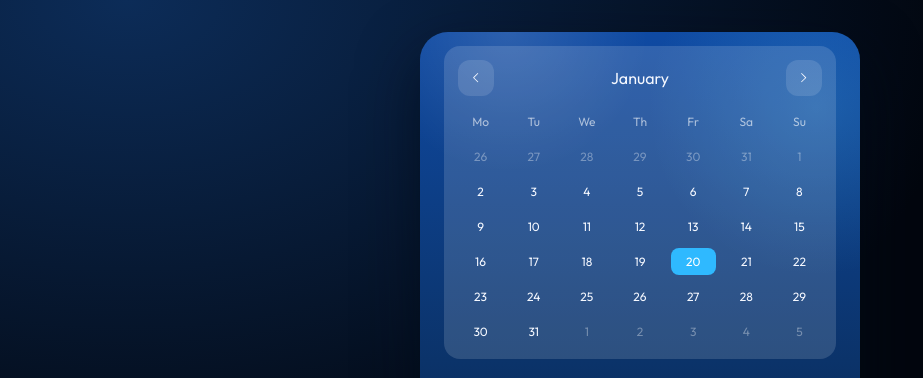
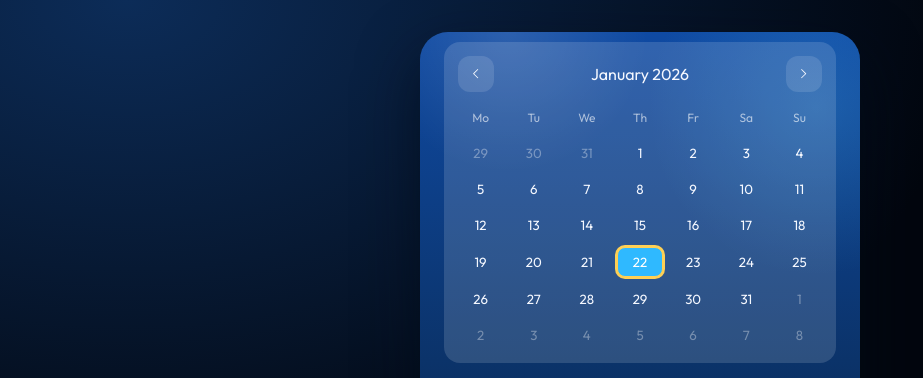
Before and after one commit to danielatorresalmeida/To-Do-List-App, a React (Vite) app: page /#/calendar in a window 1280 px wide. Shown: the top 378 px of the page, without its empty margins (0-923 px from the left). Built offline with nearby package versions, Linux system fonts and the light colour scheme; no server answers.

Commit message:
Make calendar dynamic + highlight today separately
Build calendar grid from real dates with month navigation and selectable days
Keep selected day highlighted while adding a distinct “today” marker
Update calendar task date when a day is selected

```diff
--- a/src/screens/Calendar.tsx
+++ b/src/screens/Calendar.tsx
@@ -8,55 +8,14 @@ import {
   listCalendarEvents,
   type GoogleCalendarEvent
 } from "../services/googleCalendar";
-import { addTask, createTask, loadTasks } from "../services/tasks";
+import { addTask, createTask, formatDate, loadTasks } from "../services/tasks";
 import { buildCalendarEventPayload } from "../services/taskSync";
 
 const Calendar: React.FC = () => {
   const days = ["Mo", "Tu", "We", "Th", "Fr", "Sa", "Su"];
-  const dates = [
-    { label: "26", muted: true },
-    { label: "27", muted: true },
-    { label: "28", muted: true },
-    { label: "29", muted: true },
-    { label: "30", muted: true },
-    { label: "31", muted: true },
-    { label: "1", muted: true },
-    { label: "2" },
-    { label: "3" },
-    { label: "4" },
-    { label: "5" },
-    { label: "6" },
-    { label: "7" },
-    { label: "8" },
-    { label: "9" },
-    { label: "10" },
-    { label: "11" },
-    { label: "12" },
-    { label: "13" },
-    { label: "14" },
-    { label: "15" },
-    { label: "16" },
-    { label: "17" },
-    { label: "18" },
-    { label: "19" },
-    { label: "20", active: true },
-    { label: "21" },
-    { label: "22" },
-    { label: "23" },
-    { label: "24" },
-    { label: "25" },
-    { label: "26" },
-    { label: "27" },
-    { label: "28" },
-    { label: "29" },
-    { label: "30" },
-    { label: "31" },
-    { label: "1", muted: true },
-    { label: "2", muted: true },
-    { label: "3", muted: true },
-    { label: "4", muted: true },
-    { label: "5", muted: true }
-  ];
+  const today = new Date();
+  const [currentMonth, setCurrentMonth] = useState(new Date(today.getFullYear(), today.getMonth(), 1));
+  const [selectedDate, setSelectedDate] = useState<Date>(today);
   const [calendarConnected, setCalendarConnected] = useState(false);
   const [events, setEvents] = useState<GoogleCalendarEvent[]>([]);
   const [status, setStatus] = useState<{ tone: "success" | "error"; message: string } | null>(null);
@@ -64,11 +23,7 @@ const Calendar: React.FC = () => {
   const [isSyncing, setIsSyncing] = useState(false);
   const [isCreating, setIsCreating] = useState(false);
   const [taskTitle, setTaskTitle] = useState("");
-  const [taskDate, setTaskDate] = useState(() => {
-    const today = new Date();
-    const pad = (value: number) => String(value).padStart(2, "0");
-    return `${today.getFullYear()}-${pad(today.getMonth() + 1)}-${pad(today.getDate())}`;
-  });
+  const [taskDate, setTaskDate] = useState(() => formatDate(today));
   const [taskTime, setTaskTime] = useState("09:00");
 
   useEffect(() => {
@@ -166,6 +121,56 @@ const Calendar: React.FC = () => {
     }
   };
 
+  const isSameDay = (left: Date, right: Date) =>
+    left.getFullYear() === right.getFullYear() &&
+    left.getMonth() === right.getMonth() &&
+    left.getDate() === right.getDate();
+
+  const getMonthLabel = (date: Date) =>
+    new Intl.DateTimeFormat("en-US", { month: "long", year: "numeric" }).format(date);
+
+  const getDaysInMonth = (date: Date) =>
+    new Date(date.getFullYear(), date.getMonth() + 1, 0).getDate();
+
+  const clampDay = (date: Date, day: number) => {
+    const max = getDaysInMonth(date);
+    return Math.min(day, max);
+  };
+
+  const changeMonth = (delta: number) => {
+    const nextMonth = new Date(currentMonth.getFullYear(), currentMonth.getMonth() + delta, 1);
+    const nextSelected = new Date(
+      nextMonth.getFullYear(),
+      nextMonth.getMonth(),
+      clampDay(nextMonth, selectedDate.getDate())
+    );
+    setCurrentMonth(nextMonth);
+    setSelectedDate(nextSelected);
+    setTaskDate(formatDate(nextSelected));
+  };
+
+  const buildCalendarGrid = () => {
+    const firstDay = new Date(currentMonth.getFullYear(), currentMonth.getMonth(), 1);
+    const startOffset = (firstDay.getDay() + 6) % 7;
+    const gridStart = new Date(firstDay);
+    gridStart.setDate(firstDay.getDate() - startOffset);
+
+    return Array.from({ length: 42 }).map((_, index) => {
+      const date = new Date(gridStart);
+      date.setDate(gridStart.getDate() + index);
+      const muted = date.getMonth() !== currentMonth.getMonth();
+      return {
+        date,
+        label: date.getDate(),
+        muted,
+        active: isSameDay(date, selectedDate),
+        today: isSameDay(date, today)
+      };
+    });
+  };
+
+  const calendarDates = buildCalendarGrid();
+
   const handleCreateEvent = async () => {
     if (!calendarConnected) {
       setStatus({ tone: "error", message: "Connect Google Calendar before adding events." });
@@ -237,11 +242,11 @@ const Calendar: React.FC = () => {
 
       <div className="calendar-card">
         <div className="calendar-nav">
-          <button type="button" className="icon-link" aria-label="Previous month">
+          <button type="button" className="icon-link" aria-label="Previous month" onClick={() => changeMonth(-1)}>
             <HiChevronLeft />
           </button>
-          <span>January</span>
-          <button type="button" className="icon-link" aria-label="Next month">
+          <span>{getMonthLabel(currentMonth)}</span>
+          <button type="button" className="icon-link" aria-label="Next month" onClick={() => changeMonth(1)}>
             <HiChevronRight />
           </button>
         </div>
@@ -251,15 +256,24 @@ const Calendar: React.FC = () => {
               {day}
             </span>
           ))}
-          {dates.map((date, index) => (
-            <span
-              key={`${date.label}-${index}`}
+          {calendarDates.map((date) => (
+            <button
+              key={date.date.toISOString()}
+              type="button"
               className={`calendar-day${date.muted ? " calendar-day--muted" : ""}${
                 date.active ? " calendar-day--active" : ""
-              }`}
+              }${date.today ? " calendar-day--today" : ""}`}
+              onClick={() => {
+                setSelectedDate(date.date);
+                setTaskDate(formatDate(date.date));
+                if (date.muted) {
+                  setCurrentMonth(new Date(date.date.getFullYear(), date.date.getMonth(), 1));
+                }
+              }}
+              aria-pressed={date.active}
             >
               {date.label}
-            </span>
+            </button>
           ))}
         </div>
       </div>
--- a/src/styles/styles.css
+++ b/src/styles/styles.css
@@ -224,12 +224,18 @@ textarea::placeholder {
   margin-top: auto;
   display: flex;
   align-items: center;
-  justify-content: space-between;
+  justify-content: center;
+  position: relative;
 }
 
 .dots {
   display: flex;
   gap: 8px;
+}
+
+.onboarding__footer .circle-btn {
+  position: absolute;
+  right: 0;
 }
 
 .dot {
@@ -1013,10 +1019,15 @@ textarea::placeholder {
 .calendar-day {
   padding: 6px 0;
   border-radius: 8px;
+  border: none;
+  background: transparent;
+  color: inherit;
+  cursor: pointer;
 }
 
 .calendar-day--label {
   color: rgba(255, 255, 255, 0.6);
+  cursor: default;
 }
 
 .calendar-day--muted {
@@ -1026,6 +1037,16 @@ textarea::placeholder {
 .calendar-day--active {
   background: #2fb9ff;
   color: #ffffff;
+}
+
+.calendar-day--today {
+  border: 1px solid #ffd054;
+  color: #ffd054;
+}
+
+.calendar-day--today.calendar-day--active {
+  color: #ffffff;
+  box-shadow: 0 0 0 2px #ffd054;
 }
 
 .calendar-task {
```
